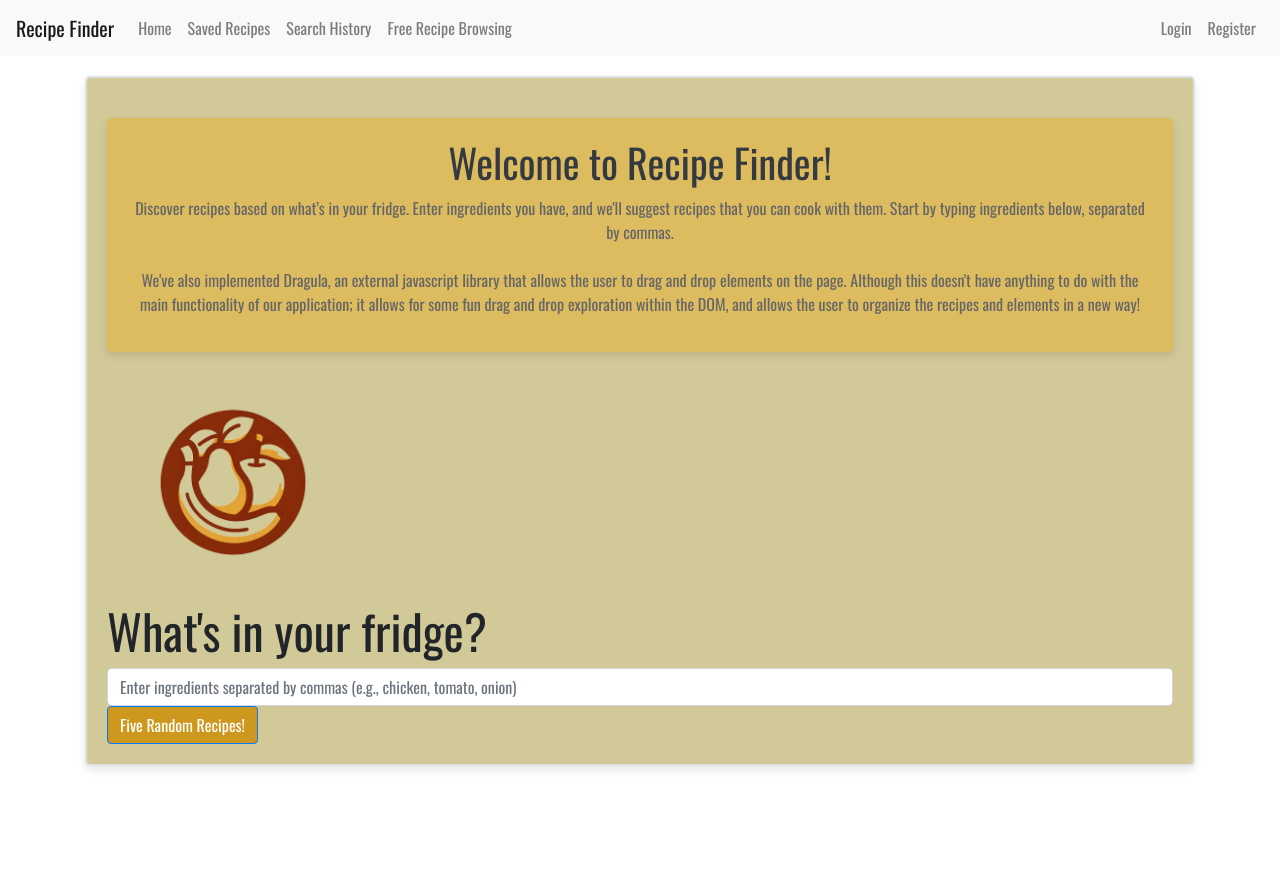
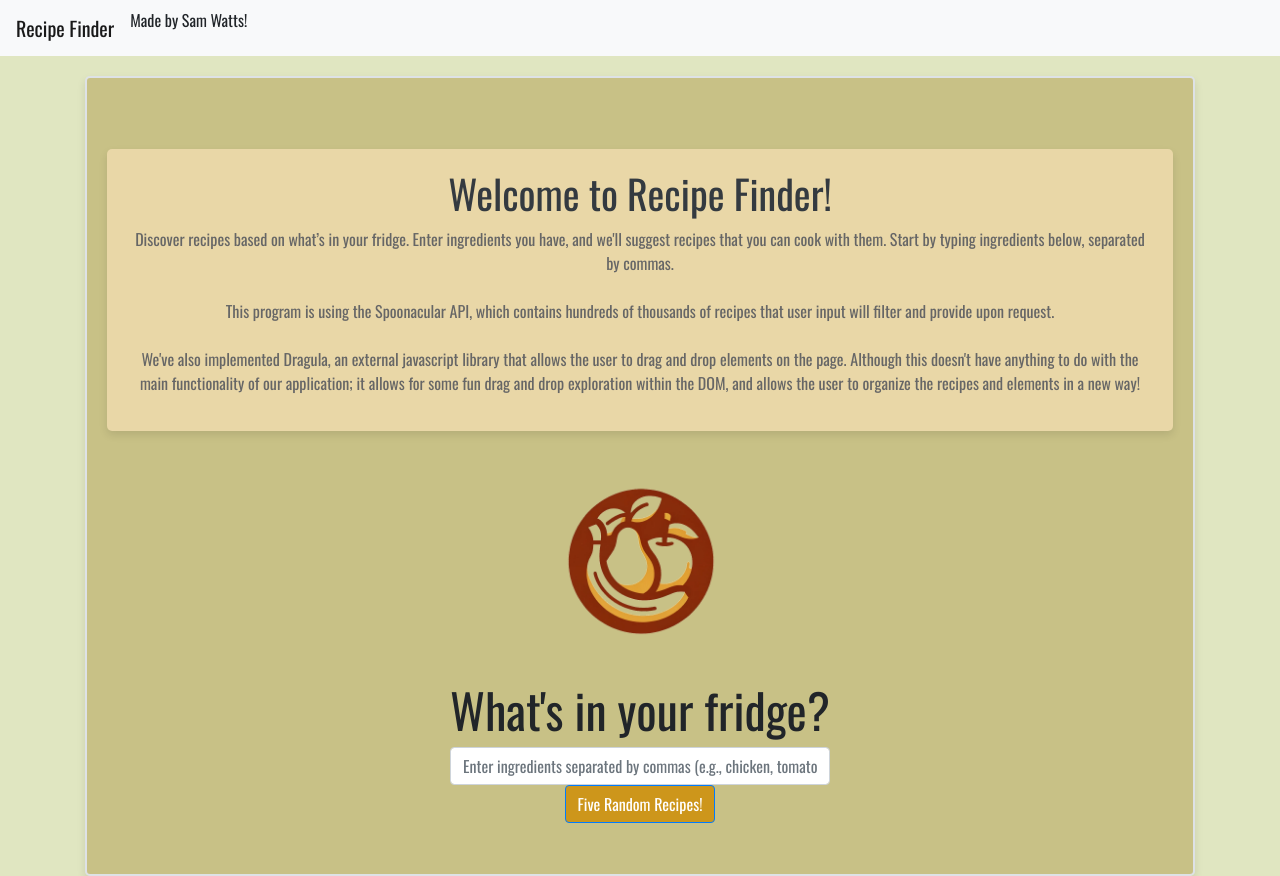
Before and after one commit to Swatts96/RecipeFinder, a website: page index.html in a window 1280 px wide. Before the commit the page ends 800 px from the top, so only its background shows below. Drawn offline with nearby package versions, Linux system fonts and the light colour scheme.

Commit message:
Css changes

```diff
--- a/index.html
+++ b/index.html
@@ -19,26 +19,9 @@
         <div class="collapse navbar-collapse" id="navbarNavDropdown">
             <ul class="navbar-nav">
                 <li class="nav-item">
-                    <a class="nav-link" href="index.html">Home</a>
+                    <p>Made by Sam Watts!</p>
                 </li>
-                <li class="nav-item">
-                    <a class="nav-link" href="saved-recipes.html">Saved Recipes</a>
-                </li>
-                <li class="nav-item">
-                    <a class="nav-link" href="search-history.html">Search History</a>
-                </li>
-                <li class="nav-item">
-                    <a class="nav-link" href="browse-recipes.html">Free Recipe Browsing</a>
-                </li>
-            </ul>
-            <ul class="navbar-nav ml-auto">
-                <li class="nav-item">
-                    <a class="nav-link" href="#" id="login-button">Login</a>
-                </li>
-                <li class="nav-item">
-                    <a class="nav-link" href="#" id="register-button">Register</a>
-                </li>
-            </ul>
+
         </div>
     </nav>
 
@@ -47,7 +30,8 @@
         <div class="content-area">
             <div class="introduction">
                 <h1>Welcome to Recipe Finder!</h1>
-                <p>Discover recipes based on what’s in your fridge. Enter ingredients you have, and we'll suggest recipes that you can cook with them. Start by typing ingredients below, separated by commas. <br><br>We've also implemented Dragula, an external javascript library that allows the user to drag and drop elements on the page. Although this doesn't have anything to do with the main functionality of our application; it allows for some fun drag and drop exploration within the DOM, and allows the user to organize the recipes and elements in a new way!
+                <p>Discover recipes based on what’s in your fridge. Enter ingredients you have, and we'll suggest recipes that you can cook with them. Start by typing ingredients below, separated by commas. <br><br>
+                    This program is using the Spoonacular API, which contains hundreds of thousands of recipes that user input will filter and provide upon request.<br><br> We've also implemented Dragula, an external javascript library that allows the user to drag and drop elements on the page. Although this doesn't have anything to do with the main functionality of our application; it allows for some fun drag and drop exploration within the DOM, and allows the user to organize the recipes and elements in a new way!
                 </p>
             </div>
 
--- a/style.css
+++ b/style.css
@@ -55,12 +55,12 @@
 }
 
 body {
-  background-color: #ffffff;
+  background-color: #e0e6c1;
   font-family: "Oswald", sans-serif;
 }
 
 .introduction {
-    background-color: #ddbc60; /* Light grey background, adjust color to fit your design */
+    background-color: #e9d7a7; /* Light grey background, adjust color to fit your design */
     padding: 20px;
     margin-top: 20px;
     border-radius: 5px;
@@ -81,6 +81,10 @@ body {
 
 
 .content-area {
+    display: flex;
+    justify-content: center;
+    align-items: center;
+    text-align: center;
     font-size: larger;
     border: 2px solid #dee2e6;
     background-color: rgba(190, 180, 110, 0.7098039216);
@@ -88,7 +92,10 @@ body {
     margin-top: 20px;
     border-radius: 5px;
     box-shadow: 0 4px 8px rgba(0, 0, 0, 0.1);
+    flex-direction: column;
+    min-height: 100vh;
   }
+
   .content-area h2 {
     font-size: 48px;
   }
@@ -98,4 +105,7 @@ body {
       padding: 10px;
       font-size: medium;
     }
-}/*# sourceMappingURL=style.css.map */
+  }
+
+
+/*# sourceMappingURL=style.css.map */
```
Lines whose indentation alone changed are shown as unchanged.
